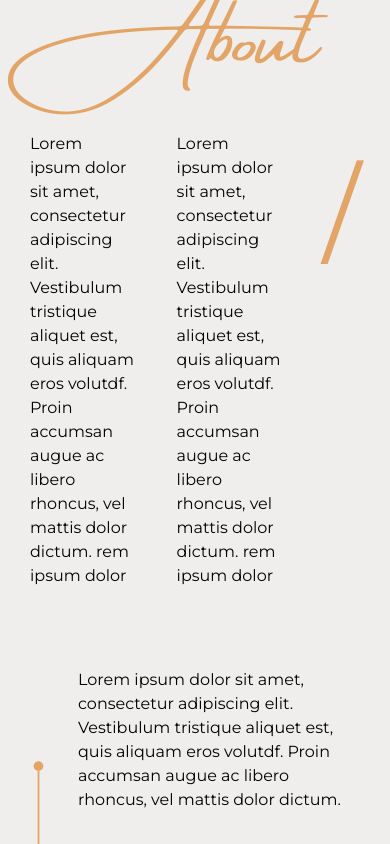
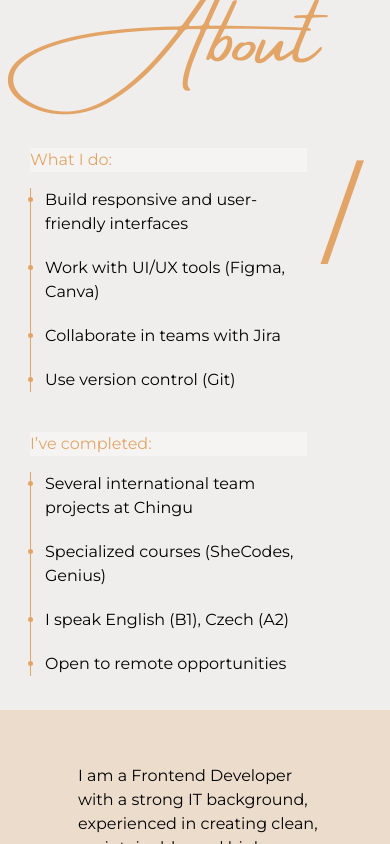
Before and after one commit to NadiiaLashtun/Portfolio-v-2.0, a React (Vite) app: page / in a window 390 px wide. Shown: the part 1040-1884 px from the top of the page. Built offline with nearby package versions, Linux system fonts and the light colour scheme.

Commit message:
Add information to About section. Fix responsiveness

```diff
--- a/src/components/Pages/AboutPage.jsx
+++ b/src/components/Pages/AboutPage.jsx
@@ -1,29 +1,30 @@
-import Button from "../UI/Button";
-import AboutImg from "../../assets/about-img.png";
-import BackgroundText from "../UI/BackgroundText";
-import BackgroundSquare from "../UI/BackgroundSquare";
-import ArrowDown from "../../assets/arrow-down.svg";
+import Button from '../UI/Button';
+import AboutImg from '../../assets/about-img.png';
+import BackgroundText from '../UI/BackgroundText';
+import BackgroundSquare from '../UI/BackgroundSquare';
+import ArrowDown from '../../assets/arrow-down.svg';
 
 function AboutPage() {
   return (
     <section
-      className='flex flex-col-reverse md:flex-row gap-20 max-h-full p-[30px] sm:p-[60px] lg:p-[120px] relative'
+      className='flex flex-col-reverse md:flex-row gap-14 lg:gap-20 max-h-full p-[30px] sm:p-[60px] lg:py-[120px] relative'
       id='about-page'
     >
-      <div className='absolute top-[75%] sm:top-[50%] md:top-[6%] left-0 w-full md:w-[50%] h-[25%] md:h-[50%]'>
+      <div className='absolute top-[54%] sm:top-[50%] md:top-[4%] left-0 w-full md:w-[50%] h-[25%] md:h-[50%]'>
         <BackgroundSquare />
       </div>
 
-      <div className='relative w-full md:w-1/2 flex flex-col gap-9 text-left pl-12 md:pl-24 mx-auto'>
+      <div className='relative w-full md:w-1/2 flex flex-col gap-9 text-left pl-12 lg:pl-24 p-8 mx-auto'>
         <img
           src={ArrowDown}
-          className='absolute h-2/3 left-[-2%] bottom-[40%] top-1/2 -translate-y-1/2'
+          className='absolute h-1/2 left-[-2%] bottom-[40%] top-1/2 -translate-y-1/2'
           alt='Arrow'
         />
         <p>
-          Lorem ipsum dolor sit amet, consectetur adipiscing elit. Vestibulum
-          tristique aliquet est, quis aliquam eros volutdf. Proin accumsan augue
-          ac libero rhoncus, vel mattis dolor dictum.
+          I am a Frontend Developer with a strong IT background, experienced in
+          creating clean, maintainable, and high-performing web applications. My
+          goal is to deliver scalable and impactful solutions that combine clean
+          design with high functionality.
         </p>
 
         <img
@@ -46,18 +47,34 @@ function AboutPage() {
           top='-10%'
           left='55%'
         />
-        <div className='flex gap-10 text-left'>
-          <p>
-            Lorem ipsum dolor sit amet, consectetur adipiscing elit. Vestibulum
-            tristique aliquet est, quis aliquam eros volutdf. Proin accumsan
-            augue ac libero rhoncus, vel mattis dolor dictum. rem ipsum dolor
-          </p>
-          <p>
-            Lorem ipsum dolor sit amet, consectetur adipiscing elit. Vestibulum
-            tristique aliquet est, quis aliquam eros volutdf. Proin accumsan
-            augue ac libero rhoncus, vel mattis dolor dictum. rem ipsum dolor
-          </p>
-          <p className='text-brand-color text-[110px]'>/</p>
+        <div className='flex gap-4 lg:gap-8 text-left'>
+          <div className='flex gap-6 lg:gap-8 flex-wrap'>
+            <div className='flex-1 min-w-44'>
+              <h3 className='bg-text-white-color text-brand-color my-4'>
+                What I do:
+              </h3>
+              <ul className='space-y-5 lg:space-y-5 list-disc list-outside border-l-[1px] marker:text-brand-color border-brand-color pl-[14px]'>
+                <li className=''>
+                  Build responsive and user-friendly interfaces
+                </li>
+                <li>Work with UI/UX tools (Figma, Canva) </li>
+                <li>Collaborate in teams with Jira</li>
+                <li>Use version control (Git)</li>
+              </ul>
+            </div>
+            <div className='flex-1 min-w-44'>
+              <h3 className='bg-text-white-color text-brand-color my-4'>
+                I’ve completed:
+              </h3>
+              <ul className='space-y-5 lg:space-y-5 list-disc list-outside border-l-[1px] marker:text-brand-color border-brand-color pl-[14px]'>
+                <li>Several international team projects at Chingu</li>
+                <li>Specialized courses (SheCodes, Genius)</li>
+                <li>I speak English (B1), Czech (A2)</li>
+                <li>Open to remote opportunities</li>
+              </ul>
+            </div>
+          </div>
+          <p className='text-brand-color text-[110px] flex-grow-0'>/</p>
         </div>
       </div>
     </section>
```
